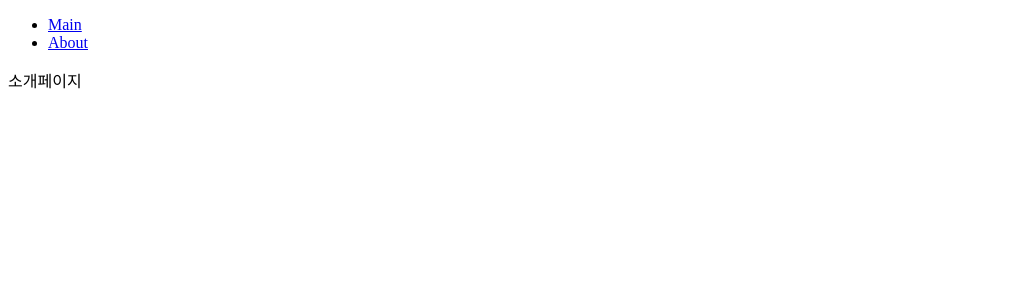
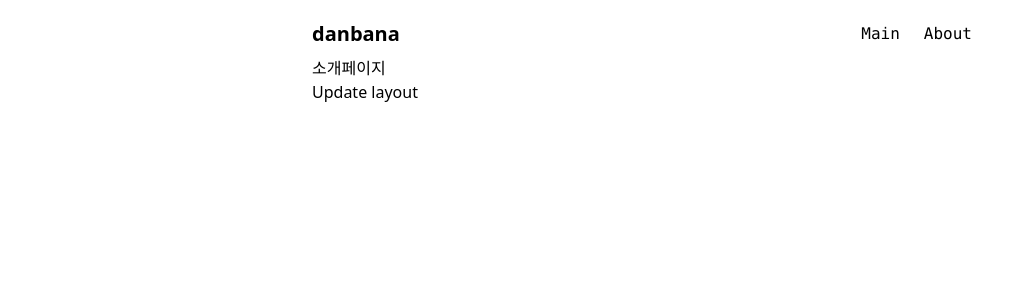
Before and after one commit to ponionq/vueTest, a Nuxt app: page /about in a window 1280 px wide. Shown: the top 300 px of the page, without its empty margins (0-1025 px from the left). Built offline with nearby package versions, Linux system fonts and the light colour scheme.

Commit message:
first commit

```diff
--- a/app.vue
+++ b/app.vue
@@ -5,3 +5,6 @@
     </NuxtLayout>
   </div>
 </template>
+<!-- <script setup>
+  const layout = 'anther'
+</script> -->
--- /dev/null
+++ b/components/menu.vue
@@ -0,0 +1,18 @@
+<template>
+	<nav class="font-mono">
+		<ul class="flex space-x-4">
+		  <li>
+			<NuxtLink to="/" class="link">Main</NuxtLink>
+		  </li>
+		  <li>
+			<NuxtLink to="/about" class="link">About</NuxtLink>
+		  </li>
+		</ul>
+	</nav>
+  </template>
+
+<style scoped>
+.link {
+  @apply p-1 hover:bg-gray-200
+}
+</style>
--- a/layouts/default.vue
+++ b/layouts/default.vue
@@ -1,16 +1,15 @@
 <template>
-    <div>
-      <nav>
-        <ul>
-          <li>
-            <NuxtLink to="/">Main</NuxtLink>
-          </li>
-          <li>
-            <NuxtLink to="/about">About</NuxtLink>
-          </li>
-        </ul>
-      </nav>
-      <!-- 다른 구성 요소와 달리 레이아웃에는 Nuxt가 레이아웃 변경 간에 전환을 적용할 수 있도록 단일 루트 요소가 있어야 하며 이 루트 요소는 <slot />. -->
+  <div class="container mx-auto max-w-2xl">
+    <header class="flex justify-between items-center mt-5">
+      <div>
+        <NuxtLink to="/" class="text-xl font-semibold p-2 hover:bg-cyan-200 hover:text-cyan-950 ">danbana</NuxtLink>
+      </div>
+
+      <Menu />
+    </header>
+
+    <main class="p-2">
       <slot />
-    </div>
+    </main>
+  </div>
 </template>
--- a/nuxt.config.ts
+++ b/nuxt.config.ts
@@ -1,4 +1,14 @@
 // https://nuxt.com/docs/api/configuration/nuxt-config
 export default defineNuxtConfig({
-  devtools: { enabled: true }
+  devtools: { enabled: true },
+  app: {
+    head: {
+      charset: 'utf-8',
+      viewport: 'width=device-width, user-scalable=no, initial-scale=1.0, maximum-scale=1.0, minimum-scale=1.0',
+    },
+    lang:'ko',
+  },
+  modules: [
+    '@nuxtjs/tailwindcss'
+  ]
 })
--- a/package.json
+++ b/package.json
@@ -13,5 +13,8 @@
     "nuxt": "^3.11.1",
     "vue": "^3.4.21",
     "vue-router": "^4.3.0"
+  },
+  "devDependencies": {
+    "@nuxtjs/tailwindcss": "^6.11.4"
   }
 }
--- a/pages/about.vue
+++ b/pages/about.vue
@@ -1,5 +1,13 @@
 <template>
-	<div>
-		소개페이지
-	</div>
+	<p>소개페이지</p>
+	<button @click="enableCustomLayout">Update layout</button>
 </template>
+<script setup>
+// This will work in both `<script setup>` and `<script>`
+// definePageMeta({
+//   layout: "another",
+// });
+// function enableCustomLayout() {
+//   setPageLayout('another')
+// }
+</script>
```
Also changed, not shown: 2 other files (tests, documents, lock files or other folders).
